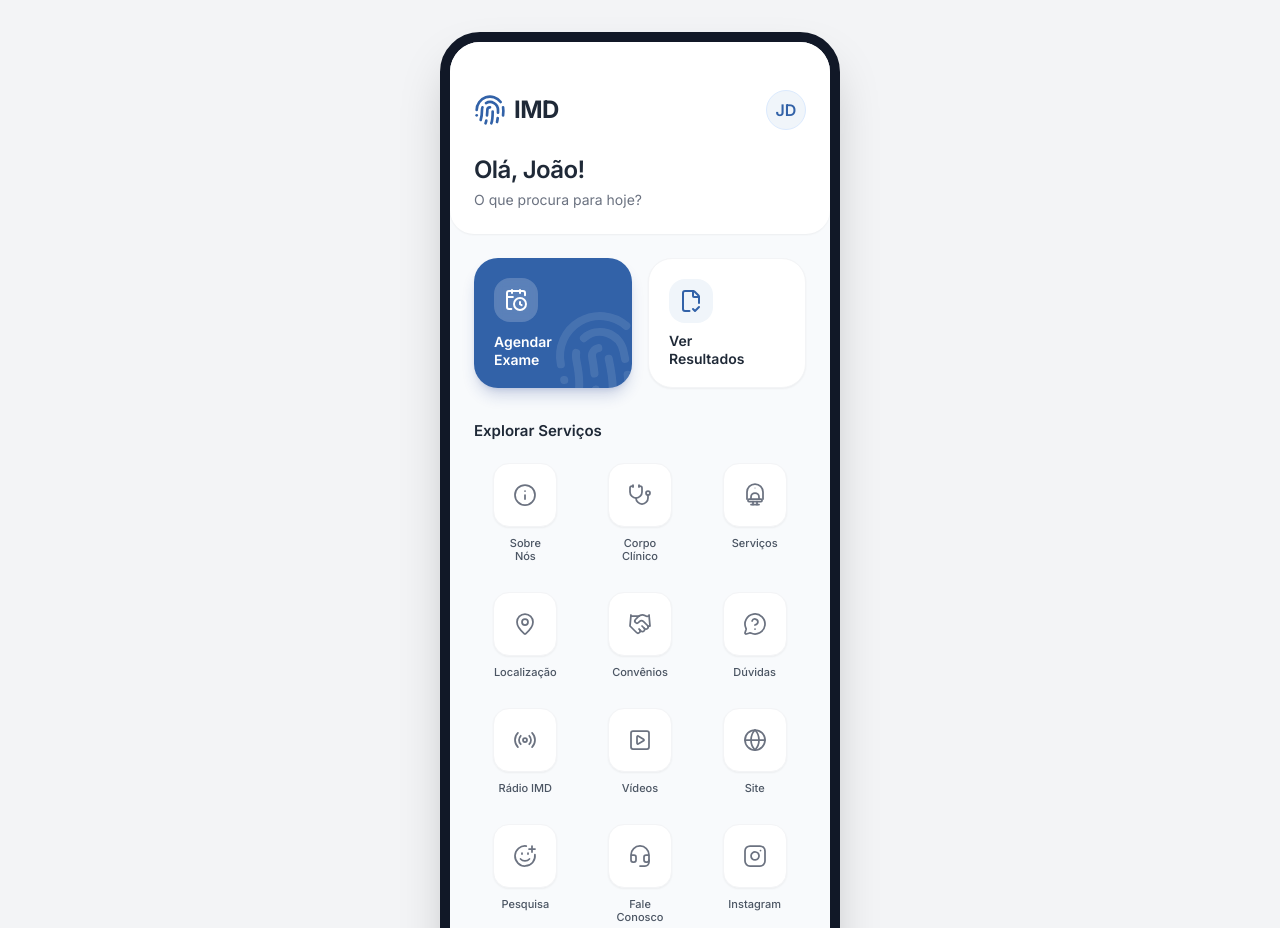
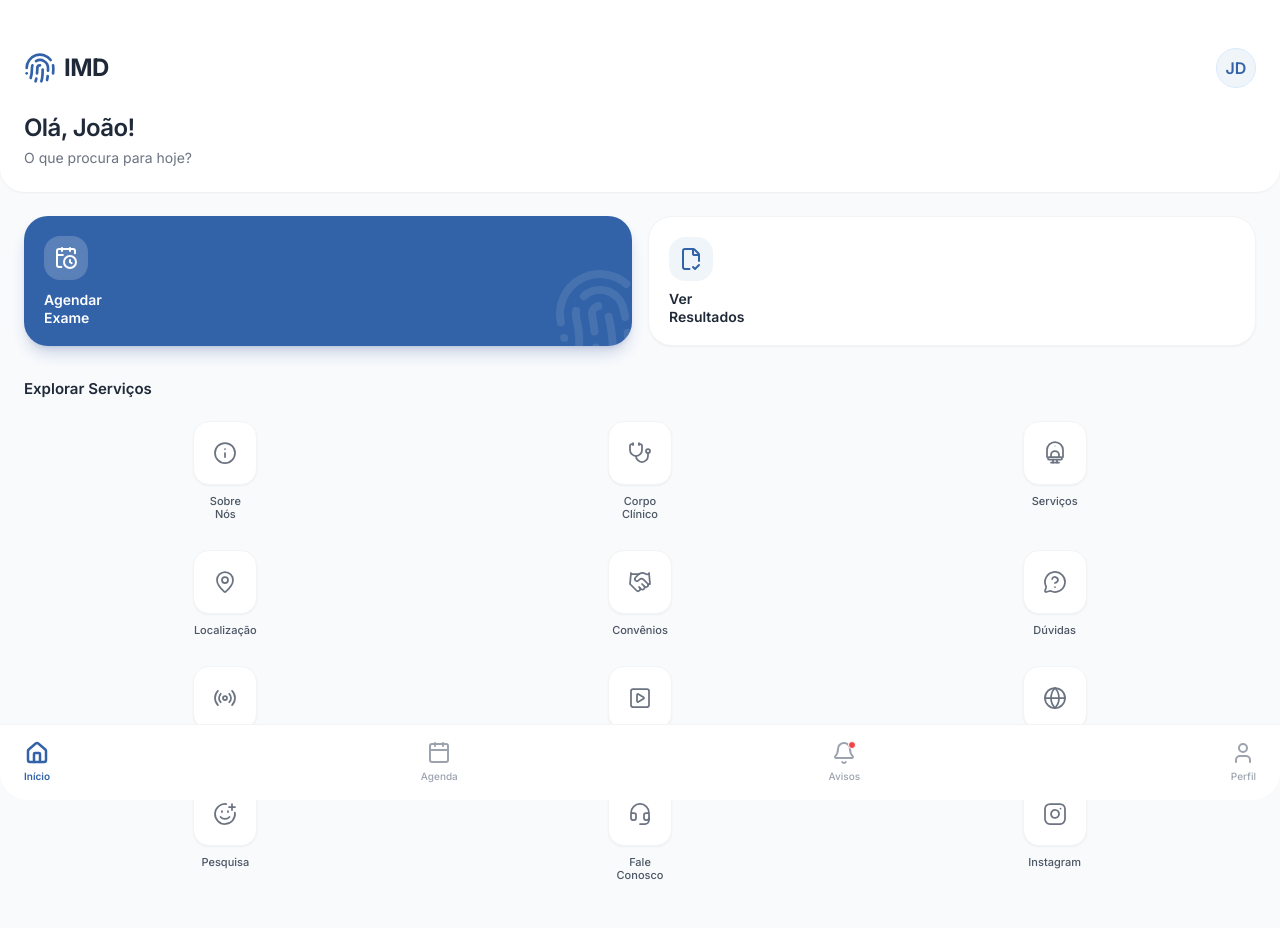
Before and after one commit to gustavotiimd/gustavotiimd.github.io, a plain HTML site: page index.html in a window 1280 px wide. Shown: the top 928 px of the page. Drawn offline with nearby package versions, Linux system fonts and the light colour scheme.

Commit message:
Update index.html

```diff
--- a/index.html
+++ b/index.html
@@ -11,7 +11,7 @@
 
         body {
             font-family: 'Inter', sans-serif;
-            background-color: #f3f4f6; /* gray-100 */
+            background-color: #F8FAFC;
         }
 
         :root {
@@ -40,10 +40,7 @@
         }
     </style>
 </head>
-<body class="flex justify-center min-h-screen">
-
-    <!-- Simulador de ecrã de telemóvel -->
-    <div class="w-full max-w-[400px] bg-[#F8FAFC] shadow-2xl overflow-hidden flex flex-col relative min-h-screen sm:min-h-[850px] sm:my-8 sm:rounded-[40px] sm:border-[10px] sm:border-gray-900">
+<body class="min-h-screen">
 
         <!-- Topo / Header Moderno -->
         <div class="bg-white px-6 pt-12 pb-6 shadow-sm rounded-b-3xl z-10 relative">
```
